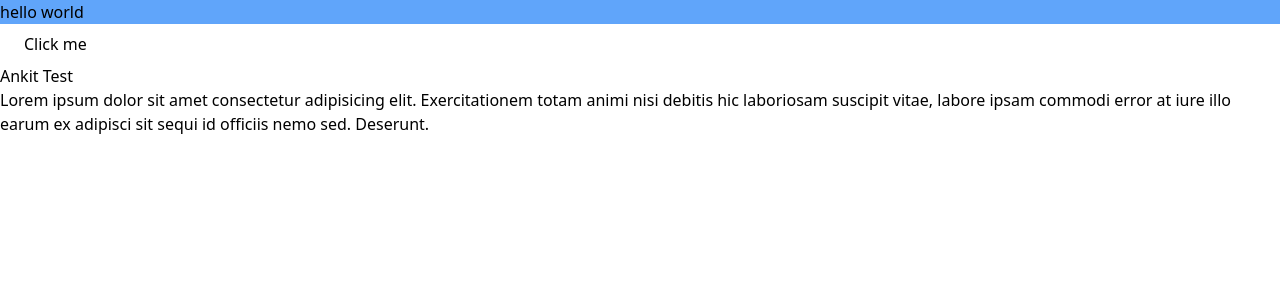
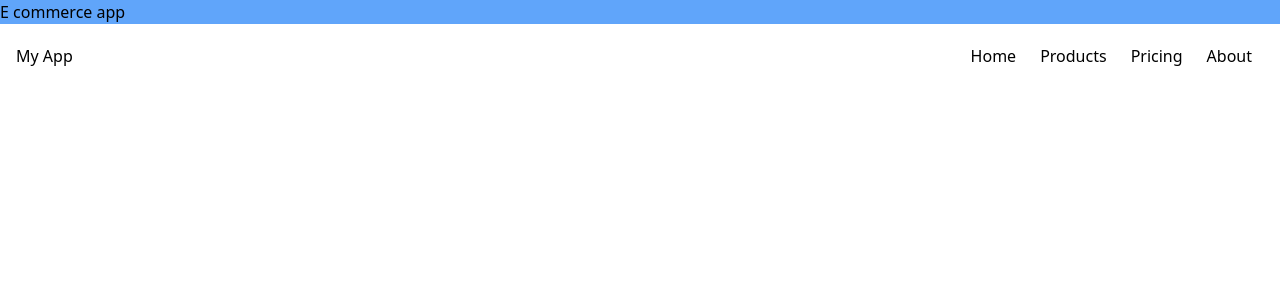
Before and after one commit to NeerajLodhi56/E-Commerce-Mean-stack, an Angular app in the folder webapp/: page / in a window 1280 px wide. Shown: the top 300 px of the page. Built offline with nearby package versions, Linux system fonts and the light colour scheme.

Commit message:
ECOM-1 navbar

```diff
--- a/webapp/package.json
+++ b/webapp/package.json
@@ -33,6 +33,7 @@
     "@angular/platform-server": "^20.3.0",
     "@angular/router": "^20.3.0",
     "@angular/ssr": "^20.3.2",
+    "bootstrap": "^5.3.8",
     "express": "^5.1.0",
     "rxjs": "~7.8.0",
     "tslib": "^2.3.0"
--- a/webapp/src/app/app.html
+++ b/webapp/src/app/app.html
@@ -1,9 +1,3 @@
-<h1 class="bg-blue-400">hello world</h1>
-<button mat-flat-button color="danger">Click me</button>
-<h2>Ankit Test</h2>
-
-<p> Lorem ipsum dolor sit amet consectetur adipisicing elit. Exercitationem totam animi nisi debitis hic laboriosam
-    suscipit vitae, labore ipsam commodi error at iure illo earum ex adipisci sit sequi id officiis nemo sed. Deserunt.
-</p>
-
+<h1 class="bg-blue-400">E commerce app</h1>
+<app-navbar></app-navbar>
 <router-outlet />
--- a/webapp/src/app/app.ts
+++ b/webapp/src/app/app.ts
@@ -1,9 +1,10 @@
 import { Component, signal } from '@angular/core';
 import { RouterOutlet } from '@angular/router';
 import {MatButtonModule} from '@angular/material/button';
+import { Navbar } from './navbar/navbar';
 @Component({
   selector: 'app-root',
-  imports: [RouterOutlet,MatButtonModule],
+  imports: [RouterOutlet,MatButtonModule,Navbar],
   templateUrl: './app.html',
   styleUrl: './app.scss'
 })
--- /dev/null
+++ b/webapp/src/app/navbar/navbar.html
@@ -0,0 +1,10 @@
+<mat-toolbar>
+  <span>My App</span>
+
+  <span class="example-spacer"></span>
+
+  <a mat-button>Home</a>
+  <a mat-button>Products</a>
+  <a mat-button>Pricing</a>
+  <a mat-button>About</a>
+</mat-toolbar>
--- /dev/null
+++ b/webapp/src/app/navbar/navbar.scss
@@ -0,0 +1,3 @@
+.example-spacer {
+  flex: 1 1 auto;
+}
```
Also changed, not shown: webapp/src/app/navbar/navbar.ts (added, +14 -0 lines), 2 other files (tests, documents, lock files or other folders).
